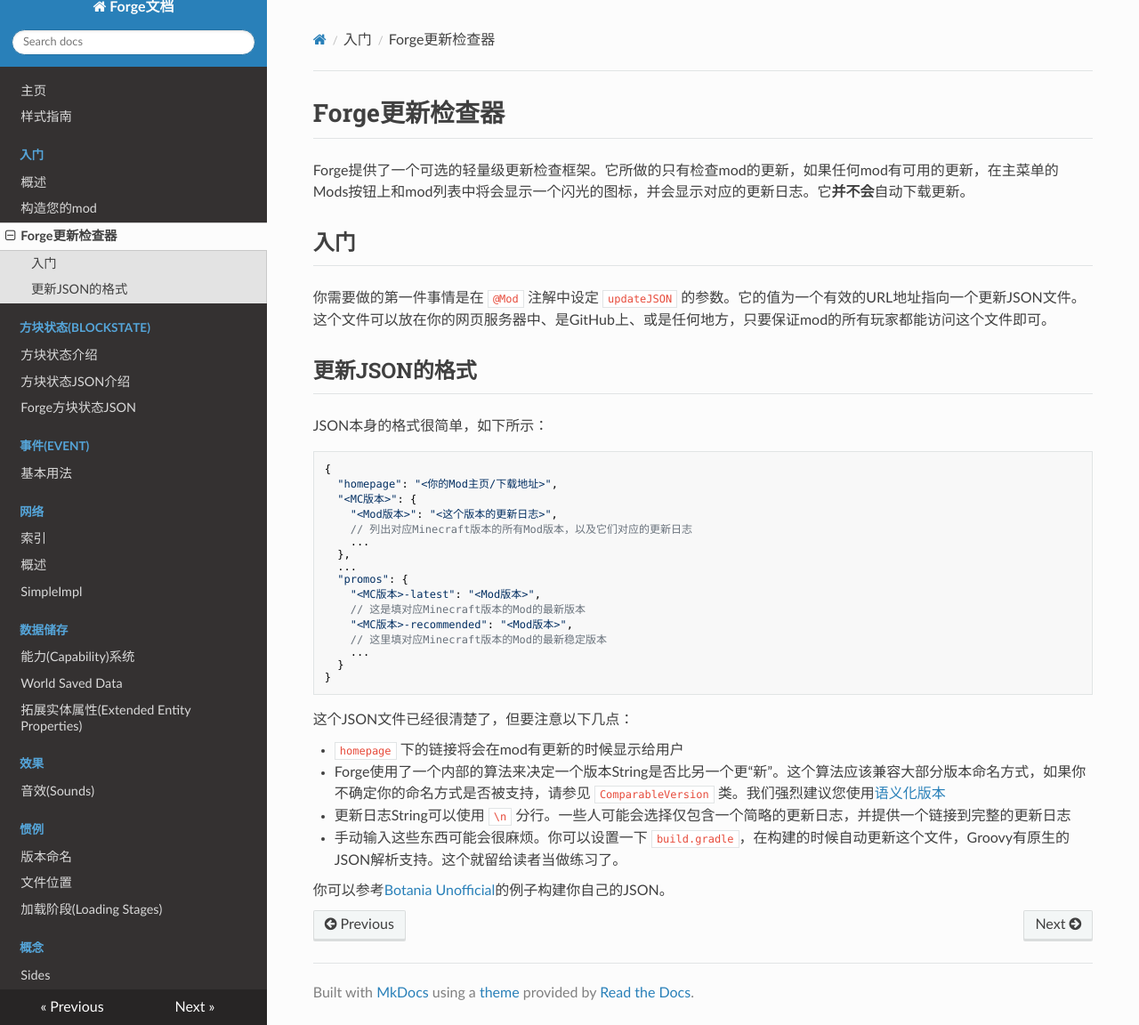
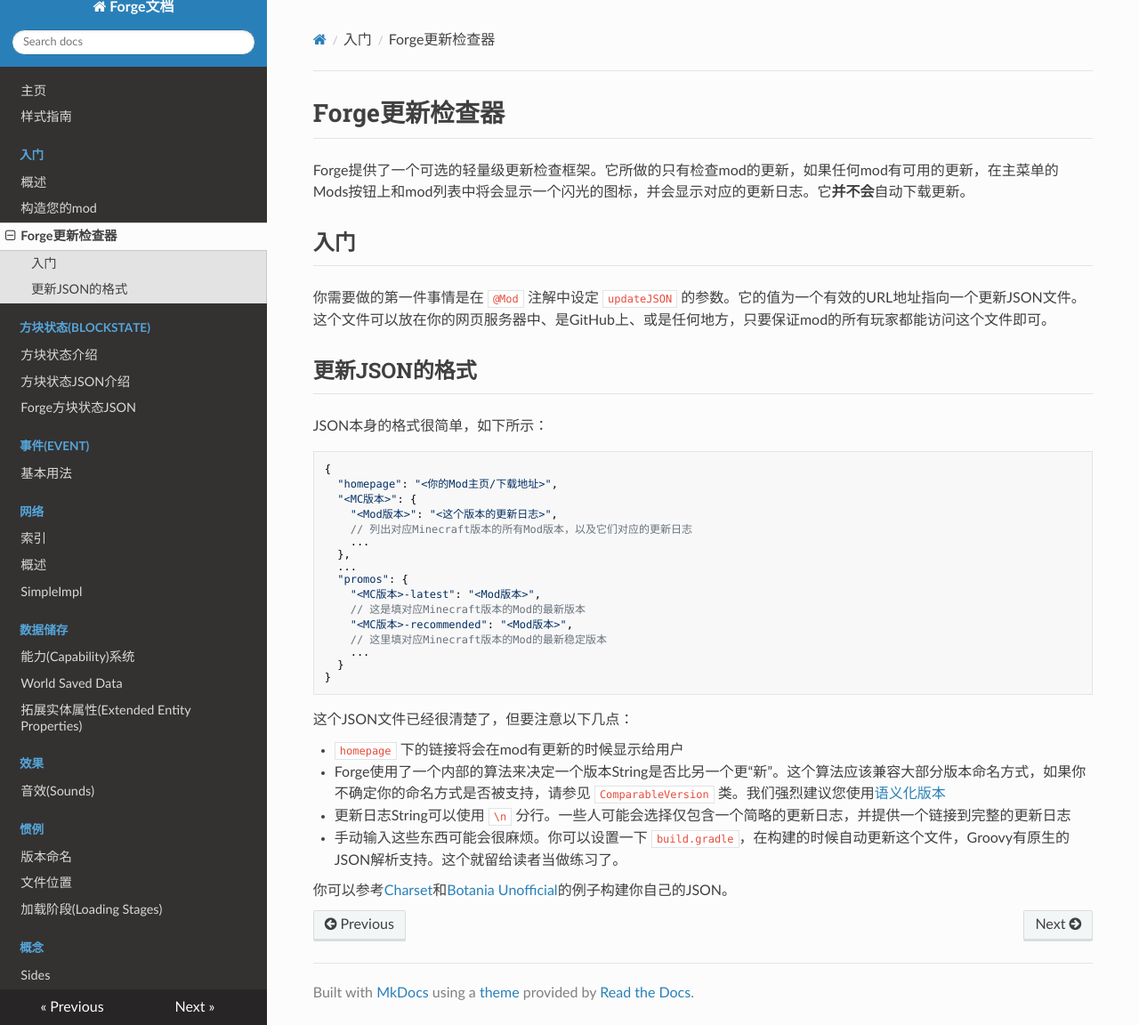
Before and after one commit to Krasjet/Forge-Documentation-CN, an MkDocs documentation site: the page built from docs/gettingstarted/autoupdate.md, in a window 1280 px wide and 1152 px high. Shown: the whole window at 89% size. Built offline with MkDocs 1.6.1, drawn with Linux system fonts in a browser that asks for light colours; nearby versions of some CDN libraries; old or Windows-style settings are respelled for this version of MkDocs.

Commit message:
Mirror the update.json files to Gist

```diff
--- a/docs/gettingstarted/autoupdate.md
+++ b/docs/gettingstarted/autoupdate.md
@@ -39,4 +39,4 @@ JSON本身的格式很简单，如下所示：
 - 更新日志String可以使用 `\n` 分行。一些人可能会选择仅包含一个简略的更新日志，并提供一个链接到完整的更新日志
 - 手动输入这些东西可能会很麻烦。你可以设置一下 `build.gradle`，在构建的时候自动更新这个文件，Groovy有原生的JSON解析支持。这个就留给读者当做练习了。
 
-你可以参考[Botania Unofficial](https://raw.githubusercontent.com/williewillus/Botania/HEAD/version/update.json)的例子构建你自己的JSON。
+你可以参考[Charset](https://gist.githubusercontent.com/Meow-J/fe740e287c2881d3bf2341a62a7ce770/raw/bf829cdefc84344d86d1922e2667778112b845b1/update.json)和[Botania Unofficial](https://gist.githubusercontent.com/Meow-J/1299068c775c2b174632534a18b65fb8/raw/42c578cf2303aa76d8900f5fdc6366122549d2a8/update.json)的例子构建你自己的JSON。
```
